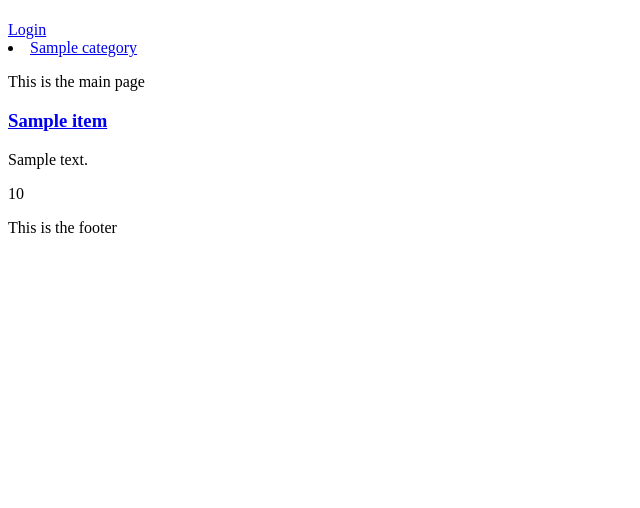
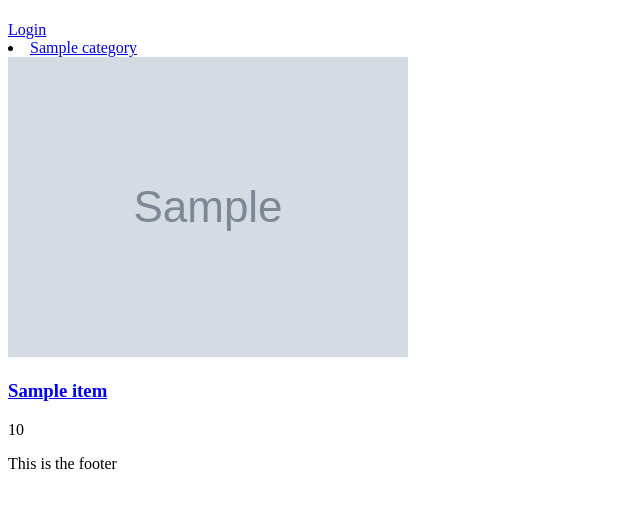
Before and after one commit to richgieg/ItemCatalog, a Python web app: template vagrant/catalog/templates/show_main.html in a window 1280 px wide. Shown: the top 508 px of the page, without its empty margins (0-640 px from the left). Run offline with Jinja, Linux system fonts and the light colour scheme; the template is opened without the code that fills it: most values are stand-ins (such as "Sample title", 1, 10 or a date in 2020); grey boxes marked "Sample" are stand-in pictures.

Commit message:
Display images in item tiles

```diff
--- a/vagrant/catalog/templates/show_main.html
+++ b/vagrant/catalog/templates/show_main.html
@@ -3,14 +3,17 @@
 
 {% block content %}
 
-<p>This is the main page</p>
 {% if items %}
 {% for item in items %}
 <div class="item-tile">
-    <h3 class="item-tile-name">
-        <a href="{{ url_for('show_item', category_id = item.category_id, item_id = item.id) }}">{{ item.name }}</a>
-    </h3>
-    <p class="item-tile-description">{{ item.description }}</p>
+    {% if item.image_path %}
+    <a href="{{ url_for('show_item', category_id = item.category_id, item_id = item.id) }}">
+        <img class="item-tile-image" src="{{ item.image_path }}" alt="Image of {{ item.name }}">
+    </a>
+    {% endif %}
+    <a href="{{ url_for('show_item', category_id = item.category_id, item_id = item.id) }}">
+        <h3 class="item-tile-name">{{ item.name }}</h3>
+    </a>
     <p class="item-tile-price">{{ item.price }}</p>
 </div>
 {% endfor %}
```
Also changed, not shown: vagrant/catalog/templates/show_items.html (+8 -4 lines).
